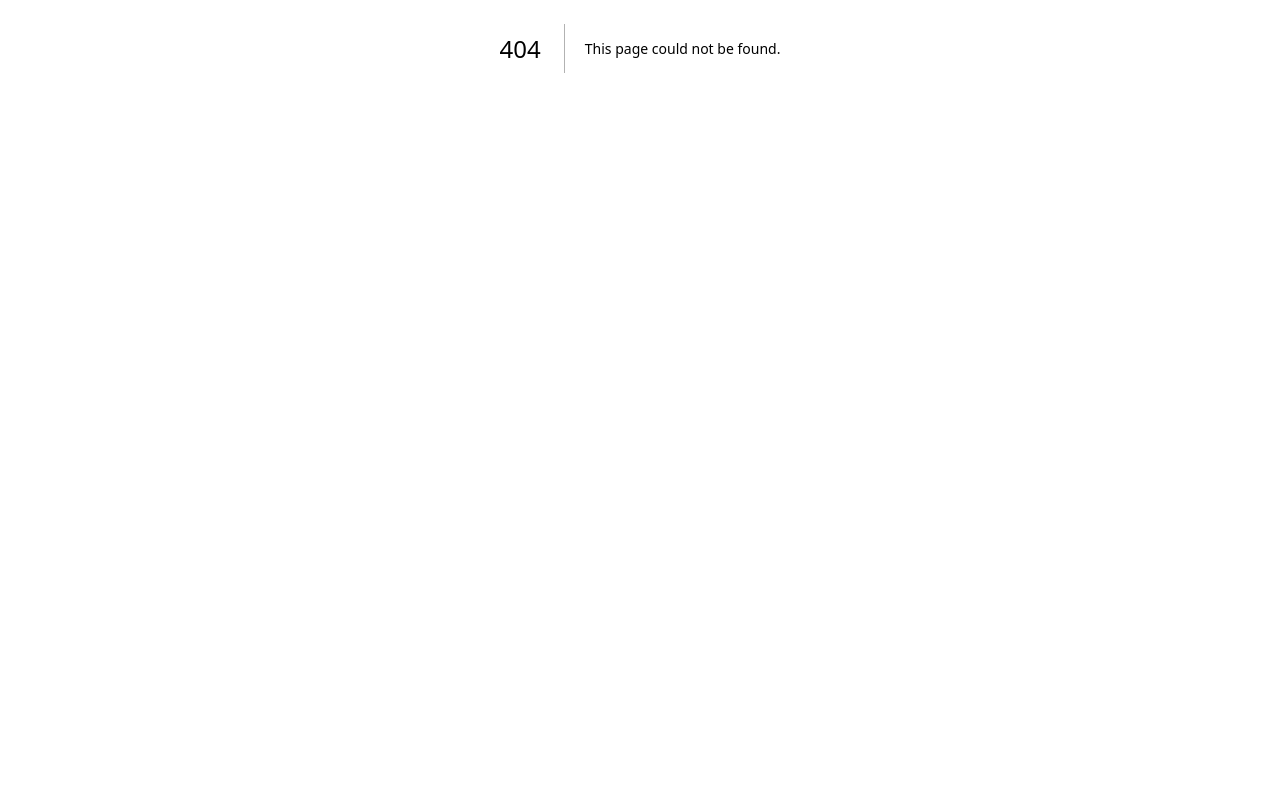
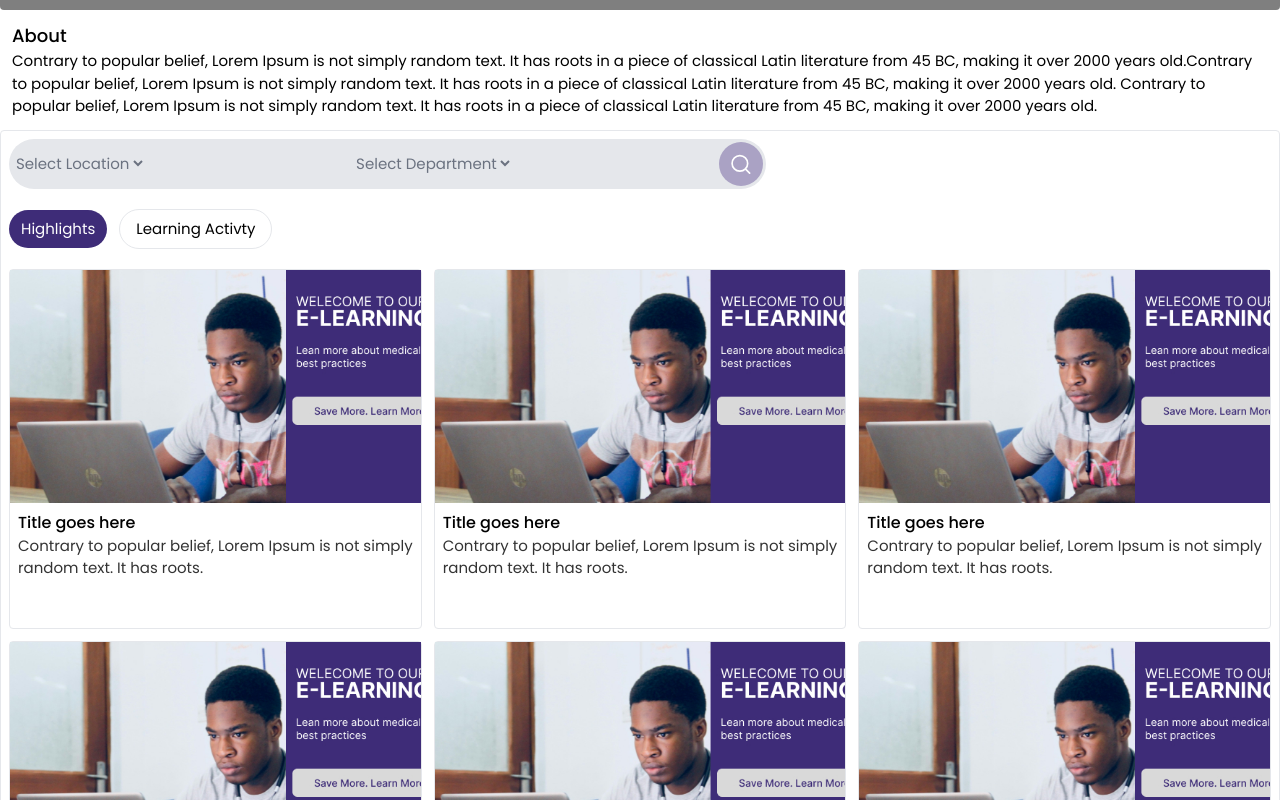
Before and after one commit to Arthur-Smart/MLH, a Next.js app: page /institution/1 in a window 1280 px wide. Before the commit this address had no page. Shown: the part 420-1220 px from the top of the page. Before the commit the page ends 868 px from the top, so only its background shows below. Built offline with nearby package versions, Linux system fonts and the light colour scheme.

Commit message:
Institution page design

```diff
--- /dev/null
+++ b/src/app/(root)/institution/[slug]/page.tsx
@@ -0,0 +1,98 @@
+"use client";
+
+import React, { useState } from "react";
+import styles from "./institution.module.css";
+import Image from "next/image";
+import SEARCH_ICON from "../../../../../public/search.svg";
+import Highlights from "@/globals/highlights/Hightlights";
+
+const page = () => {
+  const [selected, setSelected] = useState(1);
+
+  type ButtonType = {
+    id: number;
+    title: string;
+  };
+
+  const buttons: ButtonType[] = [
+    {
+      id: 1,
+      title: "Highlights",
+    },
+    {
+      id: 2,
+      title: "Learning Activty",
+    },
+  ];
+
+  return (
+    <main className="w-full flex flex-col items-center justify-center py-3">
+      <section className="container rounded h-[350px] bg-black/50 flex items-center justify-center">
+        {/* <Image src="" alt="Avenue Banner" width={2000} height={700} className={styles.organization_banner}/> */}
+        <p className="text-xl font-medium">Organization Banner Goes here</p>
+      </section>
+      <section className="container mt-3">
+        <h2 className="text-lg font-medium">About</h2>
+        <p className="text-[#33333] text-[15px]">
+          Contrary to popular belief, Lorem Ipsum is not simply random text. It
+          has roots in a piece of classical Latin literature from 45 BC, making
+          it over 2000 years old.Contrary to popular belief, Lorem Ipsum is not
+          simply random text. It has roots in a piece of classical Latin
+          literature from 45 BC, making it over 2000 years old. Contrary to
+          popular belief, Lorem Ipsum is not simply random text. It has roots in
+          a piece of classical Latin literature from 45 BC, making it over 2000
+          years old.
+        </p>
+      </section>
+
+      {/*Highlights Activities Section*/}
+      <section className="container mt-3 rounded border-[1px] border-gray-200 p-2">
+        <div className="p-[3px] rounded-full w-[60%] bg-gray-200 flex items-center justify-between">
+          <div>
+            <select className="text-gray-500 text-[15px] bg-transparent outline-0">
+              <option>Select Location</option>
+            </select>
+          </div>
+          <div>
+            <select className="text-gray-500 text-[15px] bg-transparent outline-0">
+              <option>Select Department</option>
+            </select>
+          </div>
+          <div className="bg-[#AAA2C4] h-11 w-11 rounded-full flex items-center justify-center">
+            <Image
+              src={SEARCH_ICON}
+              alt=""
+              width={20}
+              height={20}
+              className={`cursor-pointer ${styles.search__icon}`}
+            />
+          </div>
+        </div>
+
+        {/*Filter Activity*/}
+        <div className="flex items-center gap-3 mt-5">
+          {buttons.map((button) => (
+            <button
+            onClick={() => setSelected(button.id)}
+              className={
+                selected == button.id
+                  ? "py-2 px-3 bg-[#3E2C78] rounded-full text-[15px] text-white"
+                  : "py-2 px-4 rounded-full border-[1px] border-gray-200 text-[15px]"
+              }
+              key={button.id}
+            >
+              {button.title}
+            </button>
+          ))}
+        </div>
+
+        {/* Highlight & Learning Section */}
+        <div className="w-full mt-5">
+          <Highlights/>
+        </div>
+      </section>
+    </main>
+  );
+};
+
+export default page;
--- /dev/null
+++ b/src/globals/highlight/Hightlight.tsx
@@ -0,0 +1,18 @@
+import React from 'react'
+import styles from './highlight.module.css'
+import INSTITUTION_IMAGE from "../../../public/insight.jpg"
+import Image from 'next/image'
+
+const Highlight = () => {
+  return (
+    <div className={`${styles.insight_container} border-[1px] border-gray-200 rounded`}>
+        <Image src={INSTITUTION_IMAGE} alt="Medical Learning Hub" width={500} height={600} className={styles.highlight_image}/>
+        <div className="p-2">
+          <h2 className="text-base font-medium">Title goes here</h2>
+          <p className="text-[15px] text-[#333333]">Contrary to popular belief, Lorem Ipsum is not simply random text. It has roots.</p>
+        </div>
+    </div>
+  )
+}
+
+export default Highlight
--- /dev/null
+++ b/src/globals/highlight/highlight.module.css
@@ -0,0 +1,9 @@
+.insight_container{
+    height:45vh;
+}
+
+.highlight_image{
+    width:100%;
+    height:65%;
+    object-fit: cover;
+}
--- /dev/null
+++ b/src/globals/highlights/Hightlights.tsx
@@ -0,0 +1,21 @@
+import React from 'react'
+import styles from "./hightlights.module.css"
+import Highlight from '../highlight/Hightlight'
+
+const Highlights = () => {
+  return (
+    <main className="w-full flex flex-col justify-center">
+      <div className="w-[100%] grid grid-cols-3 gap-3">
+      <Highlight/>
+      <Highlight/>
+      <Highlight/>
+      <Highlight/>
+      <Highlight/>
+      <Highlight/>
+      </div>
+        <button className="mt-4 bg-[#3E2C78] rounded-full text-white py-2 px-4 text-[15px] w-[fit-content] self-center">Load more</button>
+    </main>
+  )
+}
+
+export default Highlights
--- /dev/null
+++ b/src/globals/insights/Hightlight.tsx
@@ -0,0 +1,15 @@
+import React from 'react'
+import styles from "./insight.module.css"
+import Insight from '../highlight/Hightlight'
+
+const Insights = () => {
+  return (
+    <main className="w-full grid grid-cols-3 gap-3">
+        <Insight/>
+        <Insight/>
+        <Insight/>
+    </main>
+  )
+}
+
+export default Insights
--- /dev/null
+++ b/src/globals/learningactivities/LearningActivities.tsx
@@ -0,0 +1,15 @@
+import React from 'react'
+import styles from './learningactivity.module.css'
+import LearningActivity from '../learningactivity/LearningActivity'
+
+const LearningActivities = () => {
+  return (
+    <main className="w-full flex flex-col justify-center">
+        <div className="w-[100%] grid grid-cols-3 gap-3">
+
+        </div>
+    </main>
+  )
+}
+
+export default LearningActivities
--- /dev/null
+++ b/src/globals/learningactivity/LearningActivity.tsx
@@ -0,0 +1,24 @@
+import React from "react";
+import styles from "./learningactivity.module.css";
+
+import Image from "next/image";
+import INSTITUTION_IMAGE from "../../../public/insight.jpg";
+
+const LearningActivity = () => {
+  return (
+    <div
+      className={`${styles.activity_container} border-[1px] border-gray-200 rounded`}
+    >
+      <div className="p-2">
+        <h2 className="text-base font-medium">Title goes here</h2>
+        <p className="text-[15px] text-[#333333]">
+          Contrary to popular belief, Lorem Ipsum is not simply random text. It
+          has roots. Contrary to popular belief, Lorem Ipsum is not simply
+          random text. It has roots.
+        </p>
+      </div>
+    </div>
+  );
+};
+
+export default LearningActivity;
--- /dev/null
+++ b/src/globals/learningactivity/learningactivity.module.css
@@ -0,0 +1,3 @@
+.activity_container{
+    height:35vh;
+}
```
Also changed, not shown: public/insight.jpg (added), src/app/(root)/institution/[slug]/institution.module.css (added), src/globals/highlights/hightlights.module.css (added), src/globals/learningactivities/learningactivities.module.css (added).
